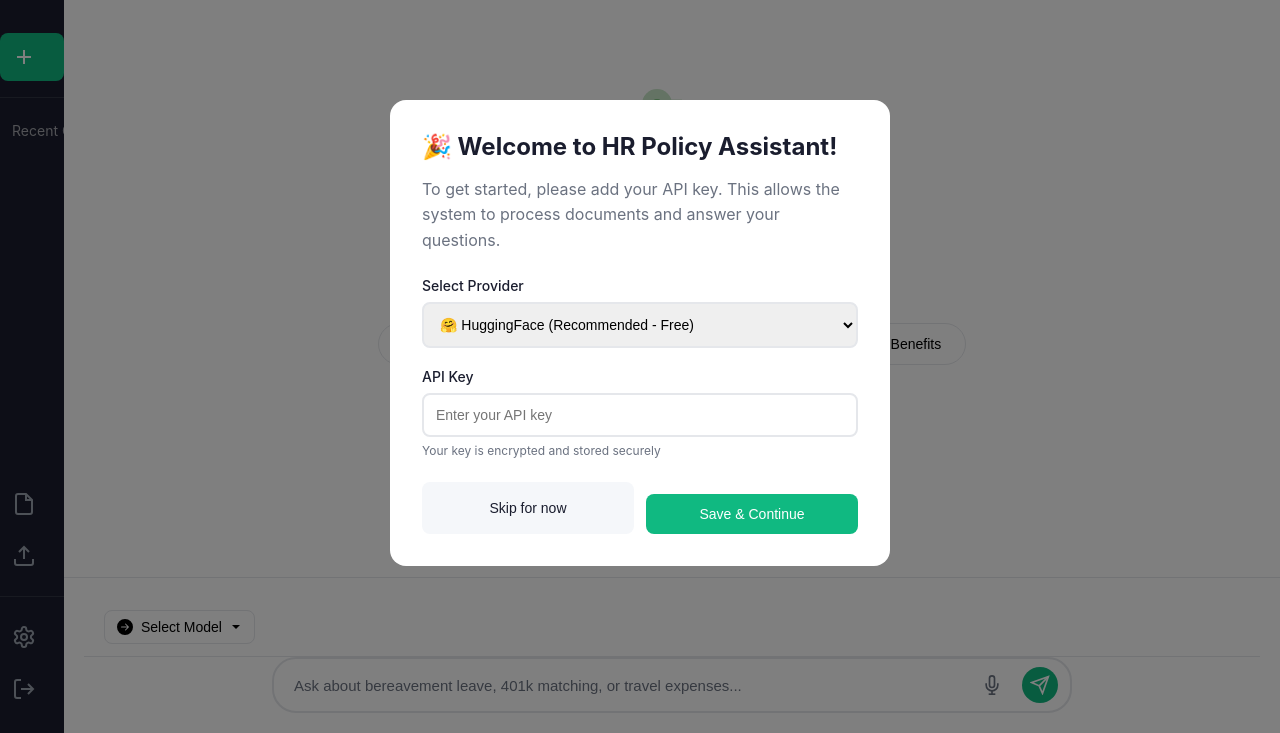
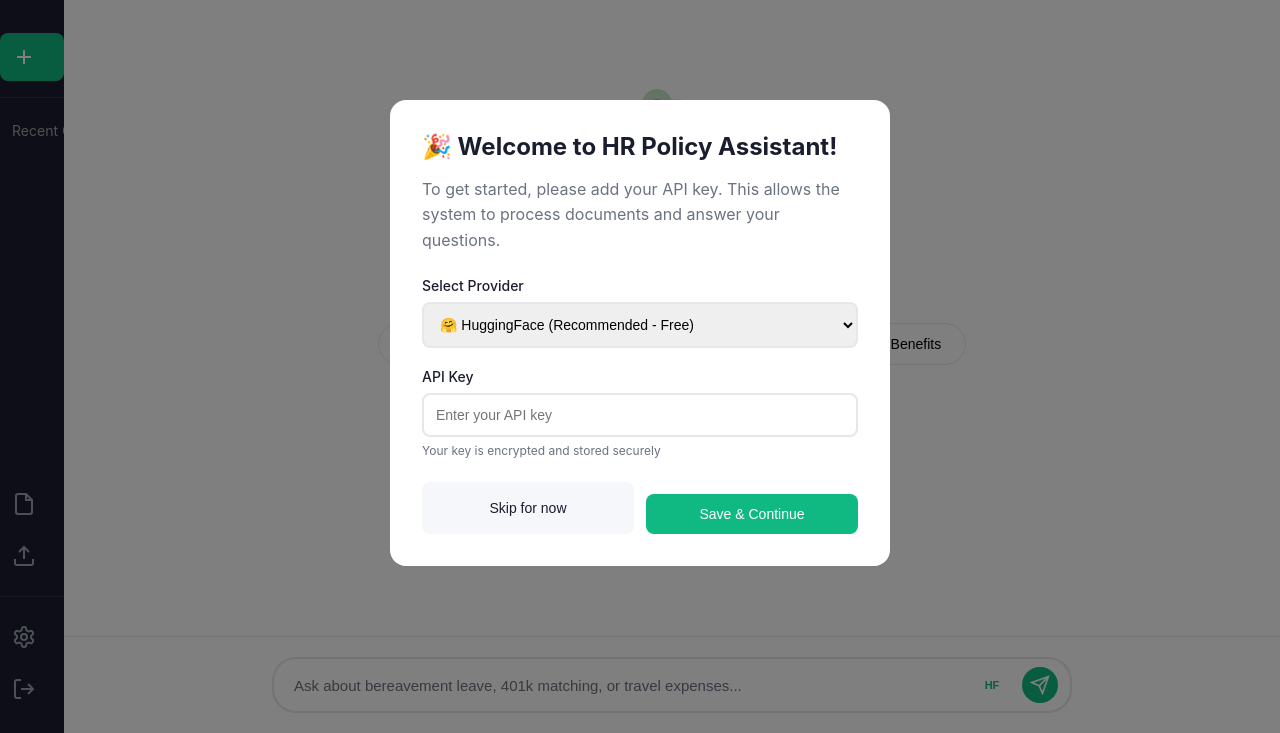
Before and after one commit to waitambatha/hr-policy-assistant, a Django app: page / in a window 1280 px wide. Shown: the part 67-800 px from the top of the page. Run offline with Django 5.2, Linux system fonts and the light colour scheme; the visitor is signed in with stand-in values (Sample User, id 1); data comes from the database, SQL or seed files in the repository; data that the repository does not hold is empty; parts of the project's set-up code (start-up, migrations or seed data) failed here and were passed over.

Commit message:
Replace emojis with text badges (HF, AI, CO) for model selector

```diff
--- a/assistant/static/assistant/css/style.css
+++ b/assistant/static/assistant/css/style.css
@@ -949,3 +949,38 @@ body {
 .model-option small {
     color: var(--text-secondary);
 }
+
+
+.model-selector-btn {
+    width: 36px;
+    height: 36px;
+    border: none;
+    background: transparent;
+    border-radius: 50%;
+    cursor: pointer;
+    display: flex;
+    align-items: center;
+    justify-content: center;
+    font-size: 11px;
+    font-weight: 600;
+    color: var(--accent);
+    transition: all 0.2s;
+}
+
+.model-selector-btn:hover {
+    background: var(--main-bg);
+}
+
+.model-icon {
+    width: 32px;
+    height: 32px;
+    background: var(--accent);
+    color: white;
+    border-radius: 6px;
+    display: flex;
+    align-items: center;
+    justify-content: center;
+    font-size: 11px;
+    font-weight: 700;
+    flex-shrink: 0;
+}
--- a/assistant/static/assistant/js/main.js
+++ b/assistant/static/assistant/js/main.js
@@ -669,7 +669,7 @@ async function selectModel(provider) {
             'openai': 'OpenAI',
             'cohere': 'Cohere'
         };
-        document.getElementById('currentModel').textContent = modelNames[provider];
+        document.getElementById('currentModel').textContent = modelNames[provider]; updateModelIcon(provider);
         document.getElementById('modelMenu').classList.remove('active');
 
         showToast(`Switched to ${modelNames[provider]}`, 'success');
@@ -691,7 +691,17 @@ window.addEventListener('DOMContentLoaded', function() {
                     'openai': 'OpenAI',
                     'cohere': 'Cohere'
                 };
-                document.getElementById('currentModel').textContent = modelNames[data.provider] || 'Select Model';
+                updateModelIcon(data.provider);
             }
         });
 });
+
+// Update model icon text
+function updateModelIcon(provider) {
+    const icons = {
+        'huggingface': 'HF',
+        'openai': 'AI',
+        'cohere': 'CO'
+    };
+    document.getElementById('currentModelIcon').textContent = icons[provider] || 'HF';
+}
--- a/assistant/templates/assistant/index.html
+++ b/assistant/templates/assistant/index.html
@@ -241,39 +241,6 @@
         </div>
 
         <div class="chat-input-container">
-            <div class="model-selector">
-                <button class="model-btn" id="modelBtn" onclick="toggleModelMenu()">
-                    <svg width="16" height="16" viewBox="0 0 16 16" fill="currentColor">
-                        <path d="M8 0a8 8 0 1 1 0 16A8 8 0 0 1 8 0zM4.5 7.5a.5.5 0 0 0 0 1h5.793l-2.147 2.146a.5.5 0 0 0 .708.708l3-3a.5.5 0 0 0 0-.708l-3-3a.5.5 0 1 0-.708.708L10.293 7.5H4.5z"/>
-                    </svg>
-                    <span id="currentModel">HuggingFace</span>
-                    <svg width="12" height="12" viewBox="0 0 12 12" fill="currentColor">
-                        <path d="M2 4l4 4 4-4"/>
-                    </svg>
-                </button>
-
-                <div class="model-menu" id="modelMenu">
-                    <div class="model-option" onclick="selectModel('huggingface')">
-                        <div>
-                            <strong>🤗 HuggingFace</strong>
-                            <small>Free • Mistral 7B</small>
-                        </div>
-                    </div>
-                    <div class="model-option" onclick="selectModel('openai')">
-                        <div>
-                            <strong>🤖 OpenAI</strong>
-                            <small>GPT-4</small>
-                        </div>
-                    </div>
-                    <div class="model-option" onclick="selectModel('cohere')">
-                        <div>
-                            <strong>🔷 Cohere</strong>
-                            <small>Command R+</small>
-                        </div>
-                    </div>
-                </div>
-            </div>
-
             <div class="chat-input-wrapper">
                 <input
                     type="text"
@@ -281,20 +248,43 @@
                     placeholder="Ask about bereavement leave, 401k matching, or travel expenses..."
                     onkeypress="if(event.key==='Enter') sendMessage()"
                 >
-                <button class="voice-btn" title="Voice input">
-                    <svg width="20" height="20" viewBox="0 0 24 24" fill="none" stroke="currentColor" stroke-width="2">
-                        <path d="M12 1a3 3 0 0 0-3 3v8a3 3 0 0 0 6 0V4a3 3 0 0 0-3-3z"/>
-                        <path d="M19 10v2a7 7 0 0 1-14 0v-2"/>
-                        <line x1="12" y1="19" x2="12" y2="23"/>
-                        <line x1="8" y1="23" x2="16" y2="23"/>
-                    </svg>
+
+                <!-- Model Selector Button -->
+                <button class="model-selector-btn" id="modelBtn" onclick="toggleModelMenu()" title="Switch Model">
+                    <span id="currentModelIcon">HF</span>
                 </button>
+
                 <button class="send-btn" onclick="sendMessage()">
                     <svg width="20" height="20" viewBox="0 0 24 24" fill="none" stroke="currentColor" stroke-width="2">
                         <line x1="22" y1="2" x2="11" y2="13"/>
                         <polygon points="22 2 15 22 11 13 2 9 22 2"/>
                     </svg>
                 </button>
+            </div>
+
+            <!-- Model Menu (pops up above input) -->
+            <div class="model-menu" id="modelMenu">
+                <div class="model-option" onclick="selectModel('huggingface')">
+                    <div class="model-icon">HF</div>
+                    <div>
+                        <strong>HuggingFace</strong>
+                        <small>Free • Mistral 7B</small>
+                    </div>
+                </div>
+                <div class="model-option" onclick="selectModel('openai')">
+                    <div class="model-icon">AI</div>
+                    <div>
+                        <strong>OpenAI</strong>
+                        <small>GPT-4</small>
+                    </div>
+                </div>
+                <div class="model-option" onclick="selectModel('cohere')">
+                    <div class="model-icon">CO</div>
+                    <div>
+                        <strong>Cohere</strong>
+                        <small>Command R+</small>
+                    </div>
+                </div>
             </div>
         </div>
     </main>
```
